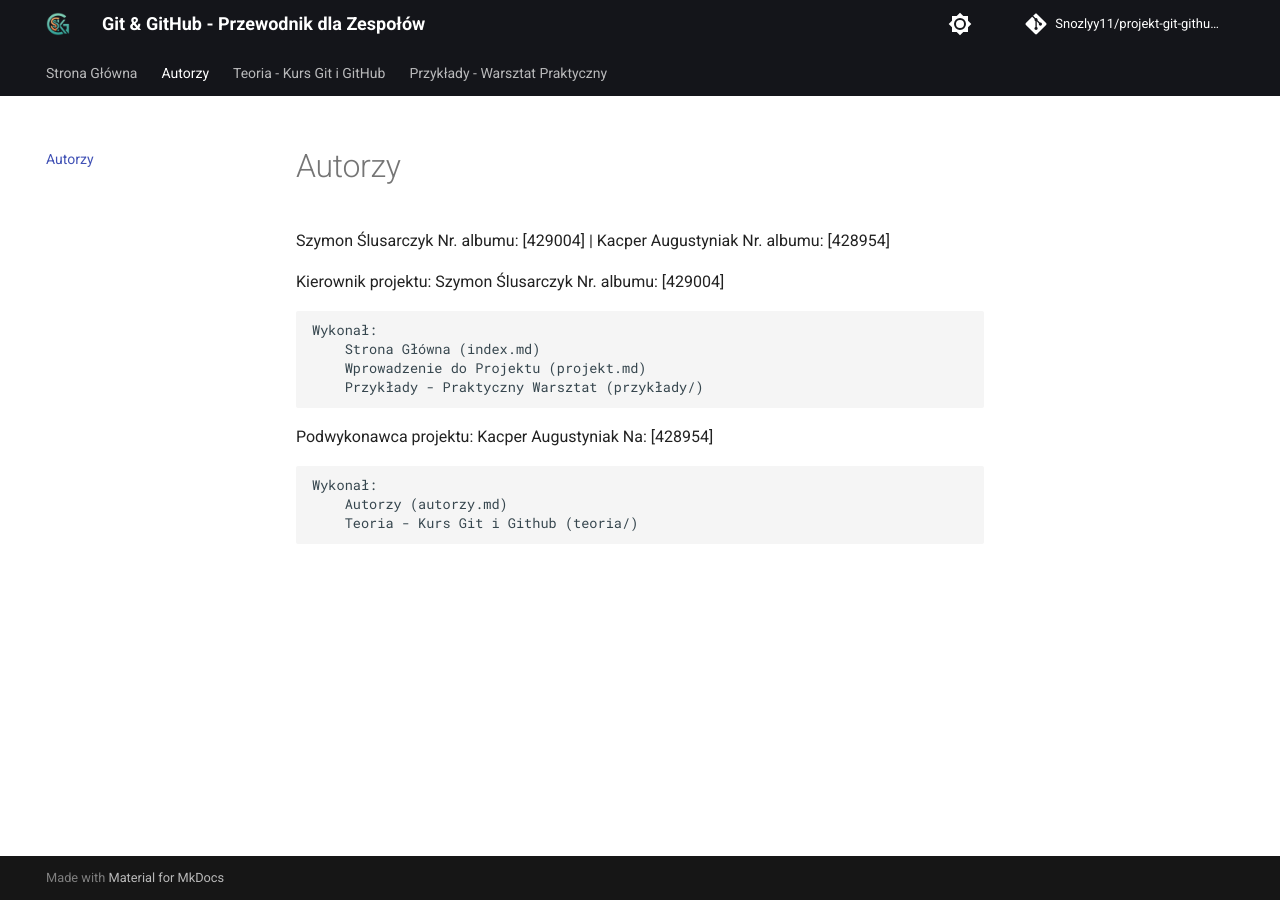
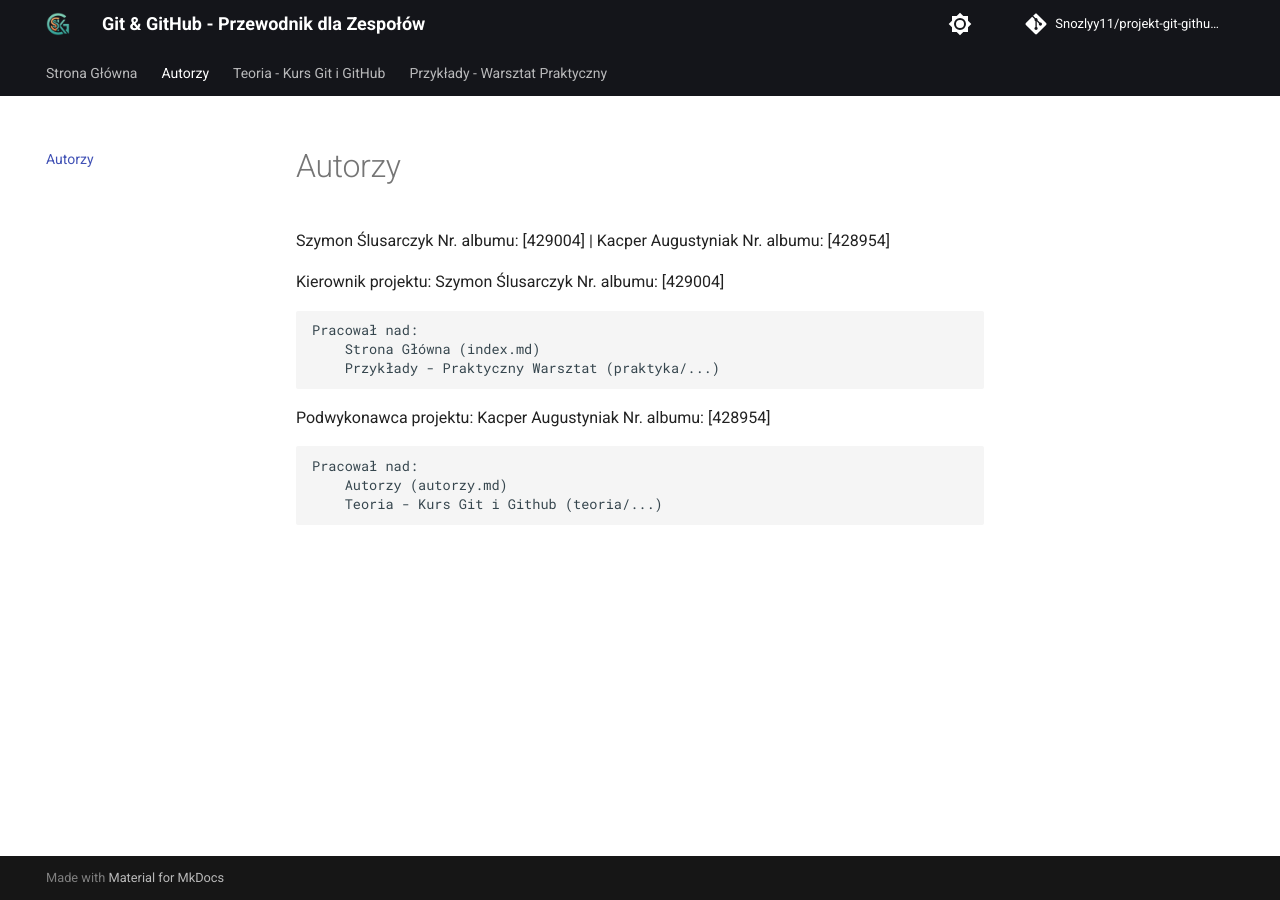
Before and after one commit to Snozlyy11/projekt-git-github-prod, an MkDocs documentation site: the page built from docs/autorzy.md, in a window 1280 px wide. Built offline with MkDocs 1.6.1 and Material for MkDocs 9.7.7, drawn with Linux system fonts in a browser that asks for light colours; comment, search, counter and statistics services are not loaded.

Commit message:
Zmiany w autorzy.md

```diff
--- a/docs/autorzy.md
+++ b/docs/autorzy.md
@@ -3,13 +3,12 @@ Szymon Ślusarczyk     Nr. albumu: [429004]    |    Kacper Augustyniak    Nr. al
 
 Kierownik projektu: Szymon Ślusarczyk     Nr. albumu: [429004]
 
-    Wykonał:
+    Pracował nad:
         Strona Główna (index.md)
-        Wprowadzenie do Projektu (projekt.md)
-        Przykłady - Praktyczny Warsztat (przykłady/)
+        Przykłady - Praktyczny Warsztat (praktyka/...)
 
-Podwykonawca projektu: Kacper Augustyniak    Na: [428954]
+Podwykonawca projektu: Kacper Augustyniak    Nr. albumu: [428954]
 
-    Wykonał:
+    Pracował nad:
         Autorzy (autorzy.md)
-        Teoria - Kurs Git i Github (teoria/)
+        Teoria - Kurs Git i Github (teoria/...)
--- a/mkdocs.yml
+++ b/mkdocs.yml
@@ -1,6 +1,5 @@
 #Informacje o projekce
 site_name: Git & GitHub - Przewodnik dla Zespołów
-site_url: https://twoja-nazwa.github.io/projekt-git
 site_author: Szymon Ślusarczyk, Kacper Augustyniak
 site_description: >-
   Kompleksowa instrukcja konfiguracji i pracy z systemem kontroli wersji Git
```
